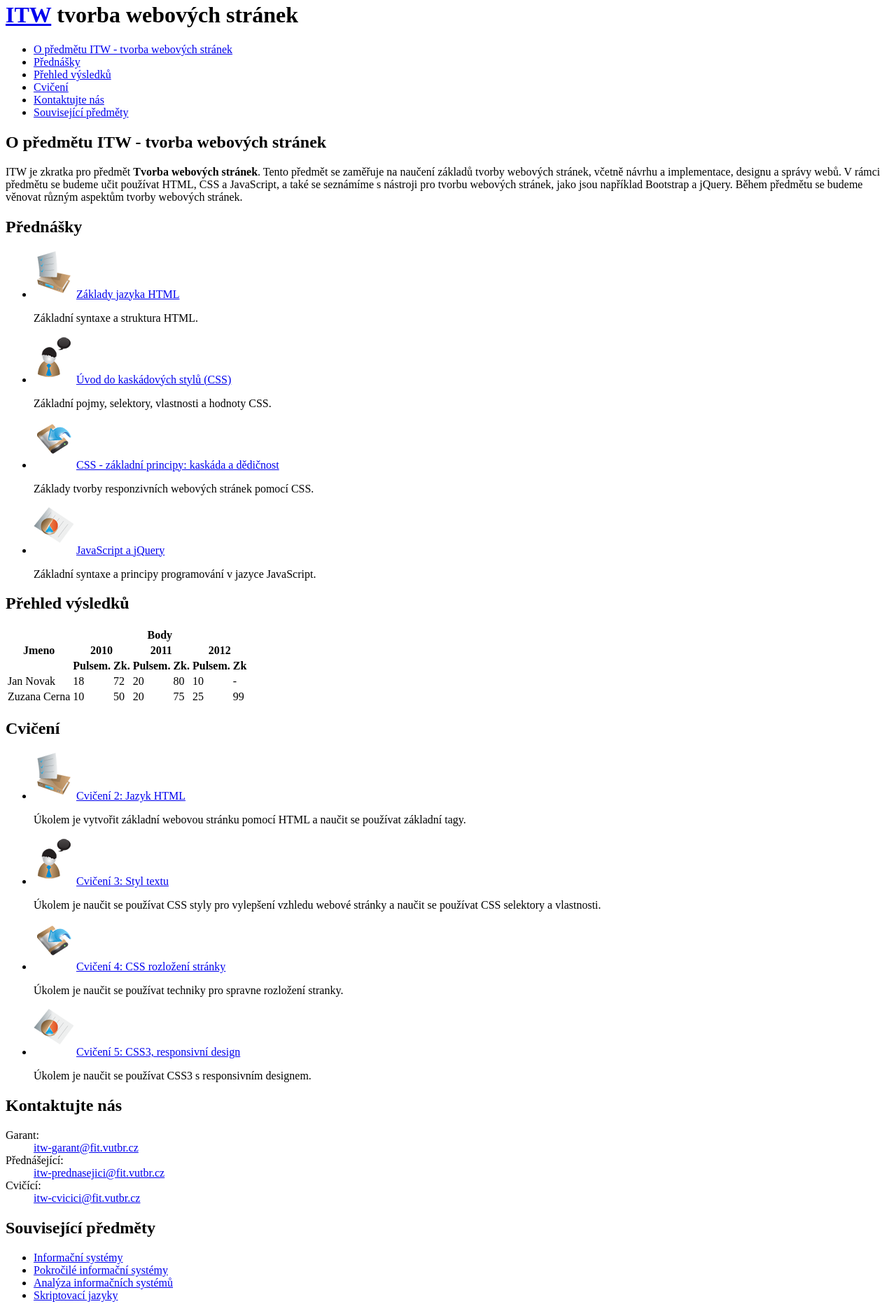
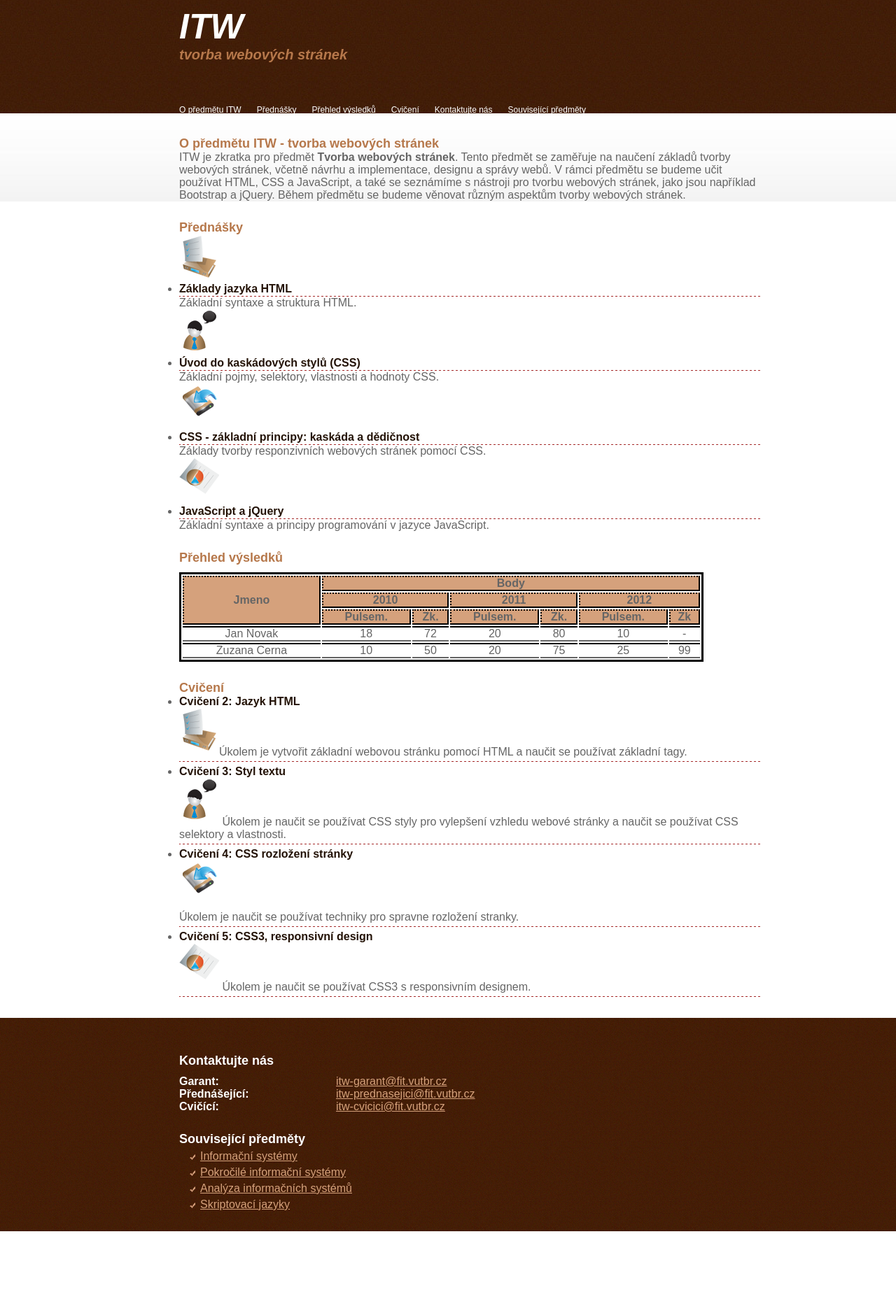
Before and after one commit to stefanpeknik/itw, a plain HTML site: page file.html in a window 1280 px wide. Shown: the part 18-1882 px from the top of the page at 70% size. After the commit the page ends 1778 px from the top, so only its background shows below. Drawn offline with Linux system fonts and the light colour scheme.

Commit message:
finish cviko2

```diff
--- a/file.html
+++ b/file.html
@@ -1,61 +1,78 @@
 <!DOCTYPE html>
 <html lang="cs">
+
 <head>
    <meta charset="UTF-8">
    <title>ITW - tvorba webových stránek</title>
+   <link rel="stylesheet" href="style.css" type="text/css">
 </head>
+
 <body>
-  <h1><a href="#ITW">ITW</a> tvorba webových stránek</h1>
-
+   <header>
       <div id="obsah" class="sekce">
+         <h1><a href="#ITW">ITW</a><br>tvorba webových stránek</h1>
+         <nav id="nav">
             <ul>
-    <li><a href="#o-predmetu">O předmětu ITW - tvorba webových stránek</a></li>
-    <li><a href="#prednasky">Přednášky</a></li>
-    <li><a href="#prehled-vysledku">Přehled výsledků</a></li>
-    <li><a href="#cviceni">Cvičení</a></li>
-    <li><a href="#kontakt">Kontaktujte nás</a></li>
-    <li><a href="#souvisejici-predmety">Související předměty</a></li>
+               <li><a href="#"></a><img src="bg/menu_bullet.gif" class="navimg"></li>
+               <li><a href="#o-predmetu">O předmětu ITW</a><img src="bg/menu_bullet.gif" class="navimg"></li>
+               <li><a href="#prednasky">Přednášky</a><img src="bg/menu_bullet.gif" class="navimg"></li>
+               <li><a href="#prehled-vysledku">Přehled výsledků</a><img src="bg/menu_bullet.gif" class="navimg"></li>
+               <li><a href="#cviceni">Cvičení</a><img src="bg/menu_bullet.gif" class="navimg"></li>
+               <li><a href="#kontakt">Kontaktujte nás</a><img src="bg/menu_bullet.gif" class="navimg"></li>
+               <li><a href="#souvisejici-predmety">Související předměty</a><img src="bg/menu_bullet.gif" class="navimg">
+               </li>
             </ul>
+         </nav>
       </div>
-
       <div id="uvod" class="sekce">
          <h2 id="o-predmetu">O předmětu ITW - tvorba webových stránek</h2>
-  <p>ITW je zkratka pro předmět <strong>Tvorba webových stránek</strong>. Tento předmět se zaměřuje na naučení základů tvorby webových stránek, včetně návrhu a implementace, designu a správy webů. V rámci předmětu se budeme učit používat HTML, CSS a JavaScript, a také se seznámíme s nástroji pro tvorbu webových stránek, jako jsou například Bootstrap a jQuery. Během předmětu se budeme věnovat různým aspektům tvorby webových stránek.</p>
+         <p>ITW je zkratka pro předmět <strong>Tvorba webových stránek</strong>. Tento předmět se zaměřuje na naučení
+            základů tvorby webových stránek, včetně návrhu a implementace, designu a správy webů. V rámci předmětu se
+            budeme učit používat HTML, CSS a JavaScript, a také se seznámíme s nástroji pro tvorbu webových stránek,
+            jako jsou například Bootstrap a jQuery. Během předmětu se budeme věnovat různým aspektům tvorby webových
+            stránek.</p>
       </div>
-
-<div id="informace" class="sekce">
-  <h2 id="prednasky">Přednášky</h2>
+   </header>
+   <main>
+      <div id="prednasky" class="sekce">
+         <h2>Přednášky</h2>
          <ul>
             <li>
                <div>
                   <img src="ikony/icon1.gif" alt="ikonka">
-	<a href="https://www.fit.vutbr.cz/study/courses/ITW/private/prednasky/p02/index.html">Základy jazyka HTML</a>
+                  <a href="https://www.fit.vutbr.cz/study/courses/ITW/private/prednasky/p02/index.html">Základy jazyka
+                     HTML</a>
                   <p>Základní syntaxe a struktura HTML.</p>
                </div>
             </li>
             <li>
                <div>
                   <img src="ikony/icon2.gif" alt="ikonka">
-	<a href="https://www.fit.vutbr.cz/study/courses/ITW/private/prednasky/p03/index.html">Úvod do kaskádových stylů (CSS)</a>
+                  <a href="https://www.fit.vutbr.cz/study/courses/ITW/private/prednasky/p03/index.html">Úvod do
+                     kaskádových stylů (CSS)</a>
                   <p>Základní pojmy, selektory, vlastnosti a hodnoty CSS.</p>
                </div>
             </li>
             <li>
                <div>
                   <img src="ikony/icon3.gif" alt="ikonka">
-	<a href="https://www.fit.vutbr.cz/study/courses/ITW/private/prednasky/p04/index.html">CSS - základní principy: kaskáda a dědičnost</a>
+                  <a href="https://www.fit.vutbr.cz/study/courses/ITW/private/prednasky/p04/index.html">CSS - základní
+                     principy: kaskáda a dědičnost</a>
                   <p>Základy tvorby responzivních webových stránek pomocí CSS.</p>
                </div>
             </li>
             <li>
                <div>
                   <img src="ikony/icon4.gif" alt="ikonka">
-	<a href="https://www.fit.vutbr.cz/study/courses/ITW/private/prednasky/p09/index.html">JavaScript a jQuery</a>
+                  <a href="https://www.fit.vutbr.cz/study/courses/ITW/private/prednasky/p09/index.html">JavaScript a
+                     jQuery</a>
                   <p>Základní syntaxe a principy programování v jazyce JavaScript.</p>
                </div>
             </li>
          </ul>
-  <h2 id="prehled-vysledku">Přehled výsledků</h2>
+      </div>
+      <div id="prehled-vysledku" class="sekce">
+         <h2>Přehled výsledků</h2>
          <table>
             <thead>
                <tr>
@@ -97,46 +114,50 @@
                </tr>
             </tbody>
          </table>
-
-  <h2 id="cviceni">Cvičení</h2>
+      </div>
+      <div id="cviceni" class="sekce">
+         <h2>Cvičení</h2>
          <ul>
             <li>
-      <img src="ikony/icon1.gif" alt="icon1">
-      <a href="https://www.fit.vutbr.cz/study/courses/ITW/private/cviceni/#c2">Cvičení 2: Jazyk HTML</a>
-      <p>Úkolem je vytvořit základní webovou stránku pomocí HTML a naučit se používat základní tagy.</p>
+               <a href="https://www.fit.vutbr.cz/study/courses/ITW/private/cviceni/#c2">Cvičení 2: Jazyk HTML</a><br>
+               <p><img src="ikony/icon1.gif" alt="icon1">Úkolem je vytvořit základní webovou stránku pomocí HTML a
+                  naučit se používat základní tagy.</p>
             </li>
             <li>
-      <img src="ikony/icon2.gif" alt="icon3">
-      <a href="https://www.fit.vutbr.cz/study/courses/ITW/private/cviceni/#c3">Cvičení 3: Styl textu</a>
-      <p>Úkolem je naučit se používat CSS styly pro vylepšení vzhledu webové stránky a naučit se používat CSS selektory a vlastnosti.</p>
+               <a href="https://www.fit.vutbr.cz/study/courses/ITW/private/cviceni/#c3">Cvičení 3: Styl textu</a><br>
+               <p><img src="ikony/icon2.gif" alt="icon3">
+                  Úkolem je naučit se používat CSS styly pro vylepšení vzhledu webové stránky a naučit se používat CSS
+                  selektory a vlastnosti.</p>
             </li>
             <li>
-      <img src="ikony/icon3.gif" alt="icon4">
-      <a href="https://www.fit.vutbr.cz/study/courses/ITW/private/cviceni/#c4">Cvičení 4: CSS rozložení stránky</a>
+               <a href="https://www.fit.vutbr.cz/study/courses/ITW/private/cviceni/#c4">Cvičení 4: CSS rozložení
+                  stránky</a>
+               <p><img src="ikony/icon3.gif" alt="icon4">
                <p>Úkolem je naučit se používat techniky pro spravne rozložení stranky.</p>
             </li>
             <li>
-      <img src="ikony/icon4.gif" alt="news icon">
-      <a href="https://www.fit.vutbr.cz/study/courses/ITW/private/cviceni/#c5">Cvičení 5: CSS3, responsivní design</a>
-      <p>Úkolem je naučit se používat CSS3 s responsivním designem.</p>
+               <a href="https://www.fit.vutbr.cz/study/courses/ITW/private/cviceni/#c5">Cvičení 5: CSS3, responsivní
+                  design</a>
+               <p><img src="ikony/icon4.gif" alt="news icon">
+                  Úkolem je naučit se používat CSS3 s responsivním designem.</p>
             </li>
          </ul>
       </div>
-
-  <div id="kontakt-a-odkazy" class="sekce">
-  <h2 id="kontakt">Kontaktujte nás</h2>
-  <dl>
-    <dt>Garant:</dt>
-    <dd><a href="mailto:itw-garant@fit.vutbr.cz">itw-garant@fit.vutbr.cz</a></dd>
-
-    <dt>Přednášející:</dt>
-    <dd><a href="mailto:itw-prednasejici@fit.vutbr.cz">itw-prednasejici@fit.vutbr.cz</a></dd>
-
-    <dt>Cvičící:</dt>
-    <dd><a href="mailto:itw-cvicici@fit.vutbr.cz">itw-cvicici@fit.vutbr.cz</a></dd>
-  </dl>
-
-  <h2 id="souvisejici-predmety">Související předměty</h2>
+   </main>
+   <footer>
+      <div id="kontakty" class="sekce">
+         <h2>Kontaktujte nás</h2>
+         <div class="contacts-grid">
+            <p>Garant:</p>
+            <a href="mailto:itw-garant@fit.vutbr.cz">itw-garant@fit.vutbr.cz</a>
+            <p>Přednášející:</p>
+            <a href="mailto:itw-prednasejici@fit.vutbr.cz">itw-prednasejici@fit.vutbr.cz</a>
+            <p>Cvičící:</p>
+            <a href="mailto:itw-cvicici@fit.vutbr.cz">itw-cvicici@fit.vutbr.cz</a>
+         </div>
+      </div>
+      <div id="predmety" class="sekce">
+         <h2>Související předměty</h2>
          <ul>
             <li><a href="https://www.fit.vut.cz/study/course/230986/.cs">Informační systémy</a></li>
             <li><a href="https://www.fit.vut.cz/study/course/259452/.cs">Pokročilé informační systémy</a></li>
@@ -144,6 +165,7 @@
             <li><a href="https://www.fit.vut.cz/study/course/231023/.cs">Skriptovací jazyky</a></li>
          </ul>
       </div>
+   </footer>
+</body>
 
-</body>
 </html>
--- /dev/null
+++ b/style.css
@@ -0,0 +1,216 @@
+* {
+  margin: 0;
+  padding: 0;
+  font-family: Arial, Helvetica, sans-serif;
+  color: #656565;
+}
+
+*>h2 {
+  color: #b6784b;
+  font-size: 18px;
+}
+
+header {
+  background-image: url("bg/bg.jpg");
+}
+
+body {
+  background-image: url("bg/center_bg.gif");
+  background-repeat: repeat-x;
+}
+
+footer {
+  background: url("bg/footer_bg.gif");
+  display: block;
+  width: 100%;
+  margin-top: 30px;
+  padding: 24px 0;
+}
+
+
+
+.sekce {
+  width: 65%;
+  margin: 0 15% 0 20%;
+  padding-top: 27px;
+}
+
+.sekce>h1 {
+  color: #b6784b;
+  font-size: 20px;
+  font-style: italic;
+}
+
+.sekce h1>a:link,
+.sekce h1>a:visited {
+  color: white;
+  text-decoration: none;
+  font-size: 50px;
+}
+
+#nav {
+  margin-top: 60px;
+}
+
+#nav ul {
+  display: inline-block;
+  text-align: left;
+}
+
+#nav li {
+  display: inline;
+  float: left;
+  margin-right: 22px;
+  font-size: 12px;
+  font-weight: lighter;
+  position: relative;
+}
+
+#nav li a:link {
+  text-decoration: none;
+  color: white;
+}
+
+#nav li a:visited {
+  color: white;
+}
+
+.navimg {
+  display: none;
+  position: absolute;
+  margin-top: 5px;
+  left: 50%;
+  transform: translatex(-50%);
+}
+
+#nav li a:hover+.navimg {
+  display: block;
+}
+
+#prednasky a {
+  color: #231206;
+  text-decoration: none;
+  font-weight: bold;
+  text-decoration: none;
+  display: inline-block;
+  width: 100%;
+  background-image: linear-gradient(to right, brown 50%, transparent 50%);
+  background-size: 6px 1px;
+  /* adjust as needed */
+  background-position: bottom;
+  background-repeat: repeat-x;
+  padding-bottom: 2px;
+  /* create some space between text and underline */
+
+}
+
+#prednasky ul li div img {
+  display: block;
+  margin: 0 10;
+}
+
+#prehled-vysledku table {
+  margin-top: 10px;
+  width: 90%;
+  border-style: solid;
+  border-width: 3px;
+  border-color: black;
+  text-align: center;
+}
+
+#prehled-vysledku th {
+  border-top: dotted 2px black;
+  border-right: solid 2px black;
+  border-bottom: solid 2px black;
+  border-left: dotted 2px black;
+  background-color: #d5a17c;
+}
+
+#prehled-vysledku td {
+  border-top: solid 2px black;
+  border-bottom: solid 2px #656565;
+}
+
+#cviceni a {
+  color: #231206;
+  text-decoration: none;
+  font-weight: bold;
+  text-decoration: none;
+}
+
+#cviceni ul li {
+  background-image: linear-gradient(to right, brown 50%, transparent 50%);
+  background-size: 6px 1px;
+  /* adjust as needed */
+  background-position: bottom;
+  background-repeat: repeat-x;
+  padding-bottom: 5px;
+  margin-bottom: 5px;
+  /* create some space between text and underline */
+}
+
+#footer-content {
+  width: 65%;
+  margin: 0 15% 0 20%;
+}
+
+#kontakty {
+  width: 35%;
+}
+
+#kontakty h2 {
+  color: white;
+  margin-bottom: 10px;
+}
+
+#kontakty dl {
+  width: 100%;
+  line-height: 1.3;
+}
+
+#kontakty dt {
+  color: white;
+  width: 40%;
+}
+
+#kontakty dd {
+  color: white;
+  width: 60%;
+  text-align: right;
+}
+
+.contacts-grid {
+  display: grid;
+  grid-template-columns: 1fr 1fr;
+}
+
+#kontakty p {
+  color: white;
+  font-weight: bold;
+}
+
+#kontakty a {
+  color: #d5a17c;
+}
+
+#predmety {
+  position: relative;
+}
+
+
+#predmety h2 {
+  color: white;
+}
+
+#predmety ul {
+  width: 100%;
+}
+
+#predmety li {
+  margin: 5px 0 5px 30px;
+  list-style-image: url("bg/footer_list_bullet.gif");
+}
+
+#predmety a {
+  color: #d5a17c;
+}
```
Also changed, not shown: bg/bg.jpg (added), bg/center_bg.gif (added), bg/footer_bg.gif (added), bg/footer_list_bullet.gif (added), bg/menu_bullet.gif (added), 1 other file. Lines whose indentation alone changed are shown as unchanged.
